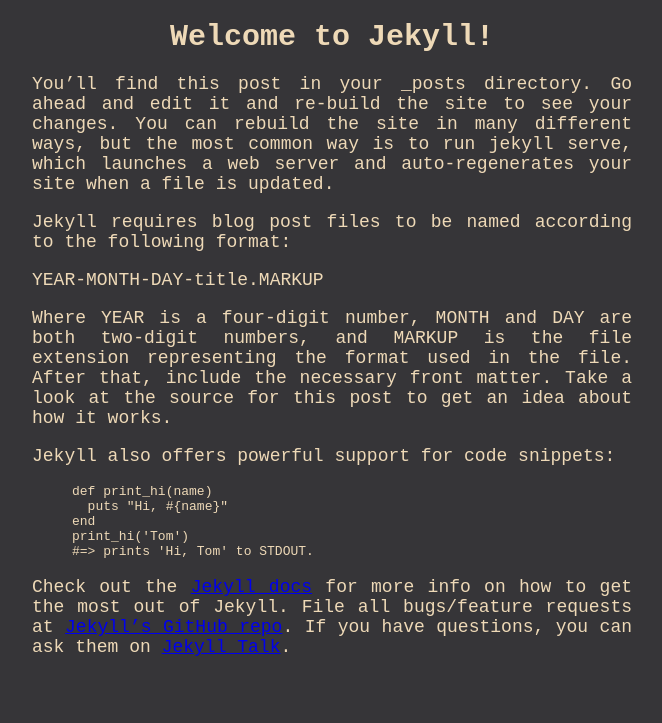
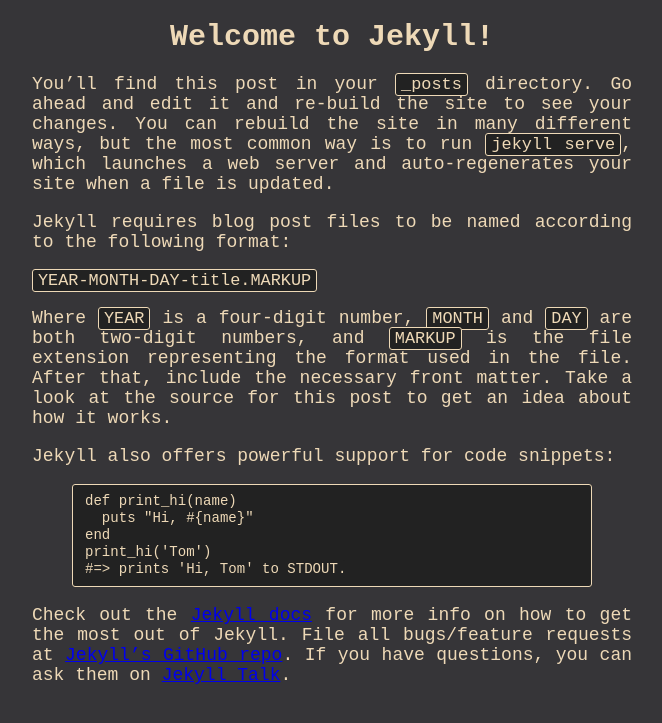
Before and after one commit to bkrusz/bkrusz.github.io, a Jekyll site: the page built from _articles/welcome-to-jekyll.markdown, in a window 1280 px wide. Shown: the top 723 px of the page, without its empty margins (308-970 px from the left). Built offline with Jekyll 4.4.1, drawn with Linux system fonts in a browser that asks for light colours.

Commit message:
Added code block styling

```diff
--- a/css/style.css
+++ b/css/style.css
@@ -63,3 +63,36 @@ body {
 .date {
   text-align: center;
 }
+
+pre,
+code {
+  font-family: "JetBrains Mono", monospace;
+  font-size: 0.9375em;
+  border: 1px solid #eed9b7;
+  border-radius: 3px;
+  background-color: #222;
+}
+
+code {
+  padding: 1px 5px;
+}
+
+pre {
+  padding: 8px 12px;
+  overflow-x: auto;
+
+  > code {
+    border: 0;
+    padding-right: 0;
+    padding-left: 0;
+  }
+}
+
+.highlight {
+  border-radius: 3px;
+  background: #222;
+
+  .highlighter-rouge & {
+    background: #222;
+  }
+}
```
Also changed, not shown: Gemfile.lock. Lines whose indentation alone changed are shown as unchanged.
